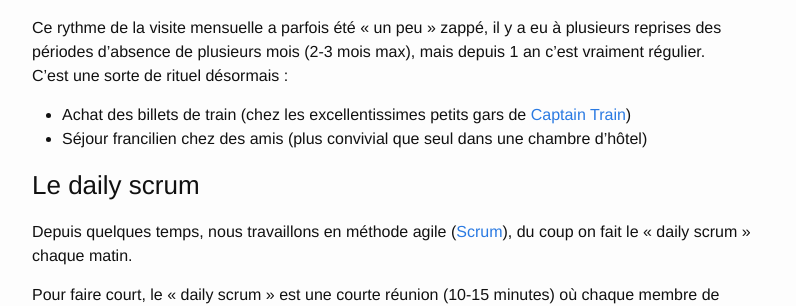
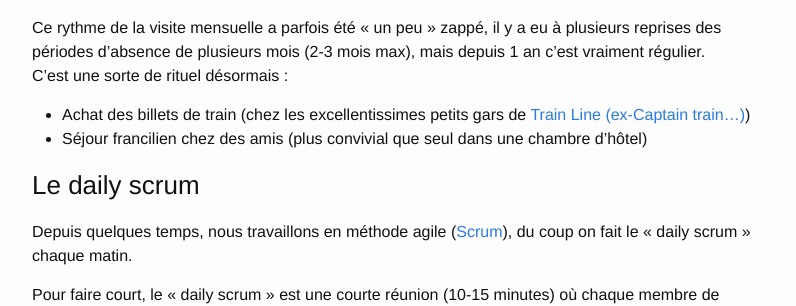
Before and after one commit to chibani/chibani.github.io, a Jekyll site: the page built from _posts/2016-05-24-bilan-teletravail.markdown, in a window 1280 px wide and 900 px high, scrolled down 1197 px. Shown: the part 154-460 px from the top of the window, without its empty margins (238-1034 px from the left). Built offline with Jekyll 4.4.1, drawn with Linux system fonts in a browser that asks for light colours; comment, search, counter and statistics services are not loaded.

Commit message:
Change CaptainTrain -> TrainLine

```diff
--- a/_posts/2016-05-24-bilan-teletravail.markdown
+++ b/_posts/2016-05-24-bilan-teletravail.markdown
@@ -47,7 +47,7 @@ Quand j’ai commencé à télétravailler, nous avions convenu que j’irai au
 Ce rythme de la visite mensuelle a parfois été « un peu » zappé, il y a eu à plusieurs reprises des périodes d’absence de plusieurs mois (2-3 mois max), mais depuis 1 an c’est vraiment régulier.
 C’est une sorte de rituel désormais :
 
-*   Achat des billets de train (chez les excellentissimes petits gars de [Captain Train](https://www.captaintrain.com/welcome/28da68))
+*   Achat des billets de train (chez les excellentissimes petits gars de [Train Line (ex-Captain train...)](https://www.trainline.fr/welcome/28da68))
 *   Séjour francilien chez des amis (plus convivial que seul dans une chambre d’hôtel)
 
 ### Le daily scrum
```
